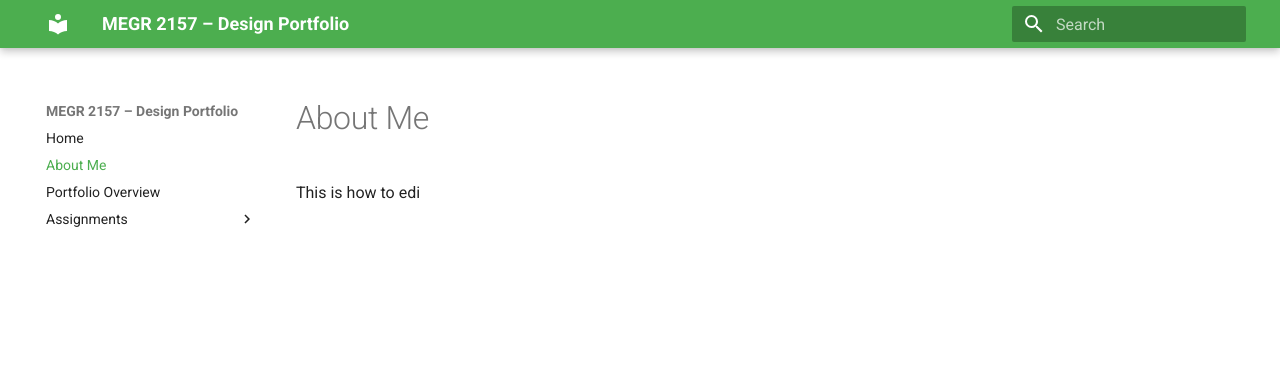
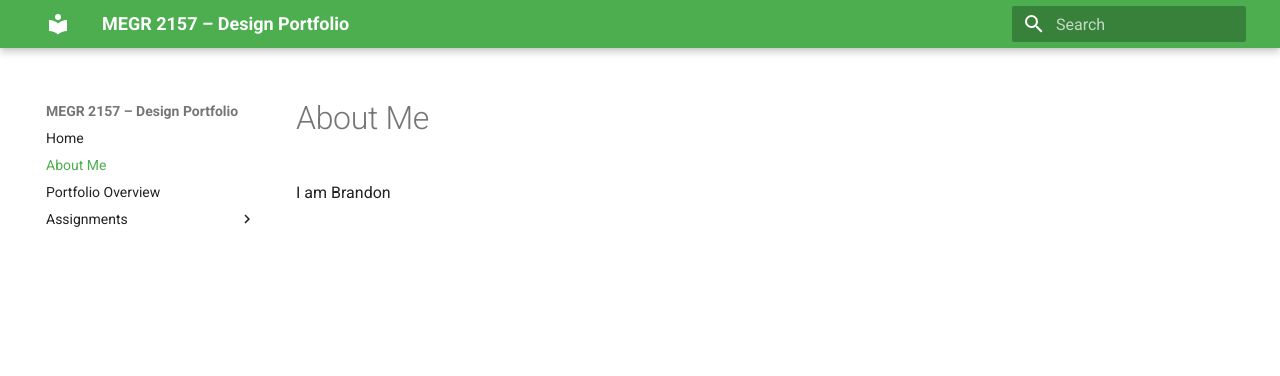
Before and after one commit to brandonhudson11/megr2157-portfolio, an MkDocs documentation site: the page built from docs/aboutme/index.md, in a window 1280 px wide. Shown: the top 376 px of the page. Built offline with MkDocs 1.6.1 and Material for MkDocs 9.7.7, drawn with Linux system fonts in a browser that asks for light colours.

Commit message:
Revise About Me section introduction
Updated the introduction in the About Me section.

```diff
--- a/docs/aboutme/index.md
+++ b/docs/aboutme/index.md
@@ -1,2 +1,2 @@
 #About Me
-This is how to edi
+I am Brandon
```
